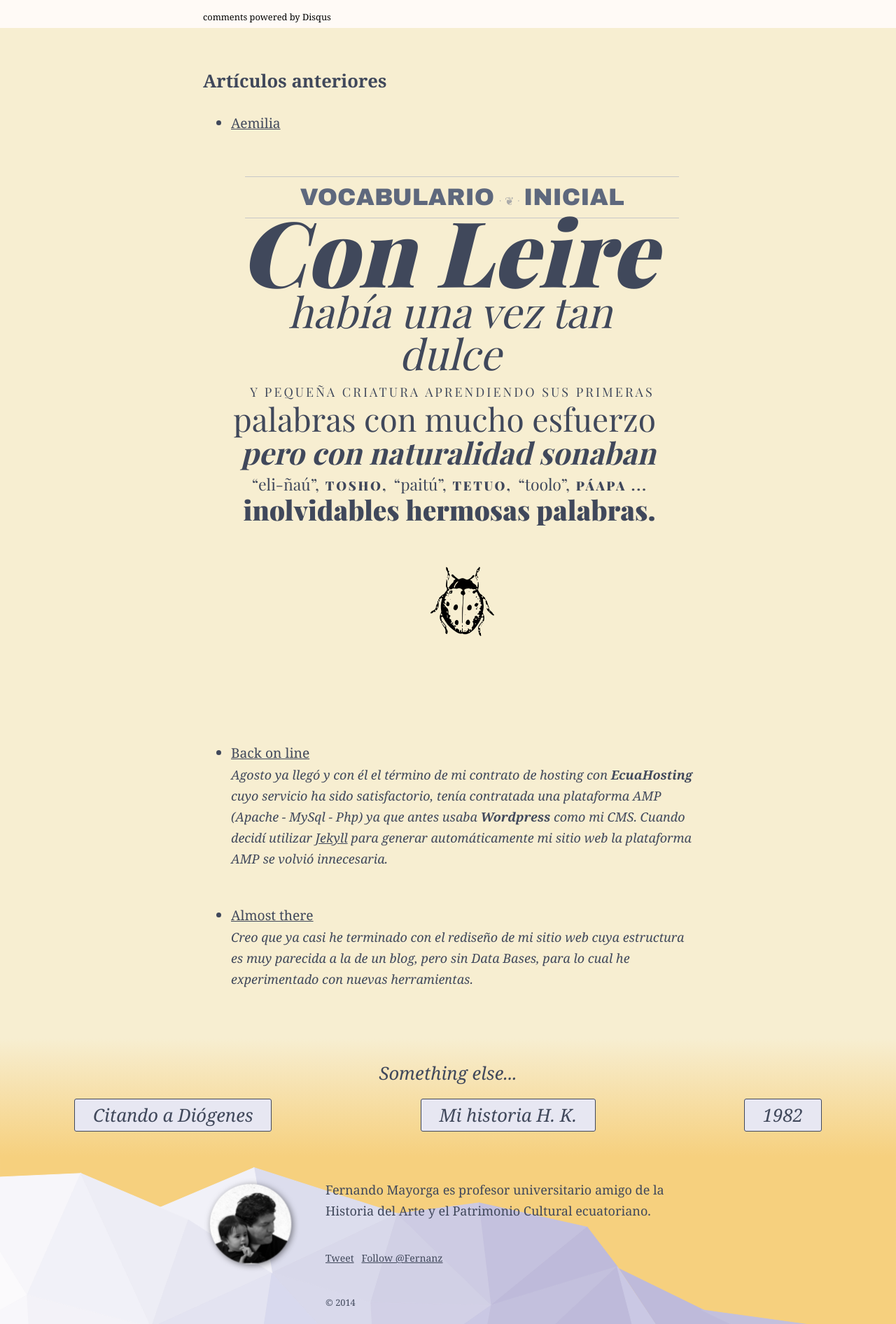
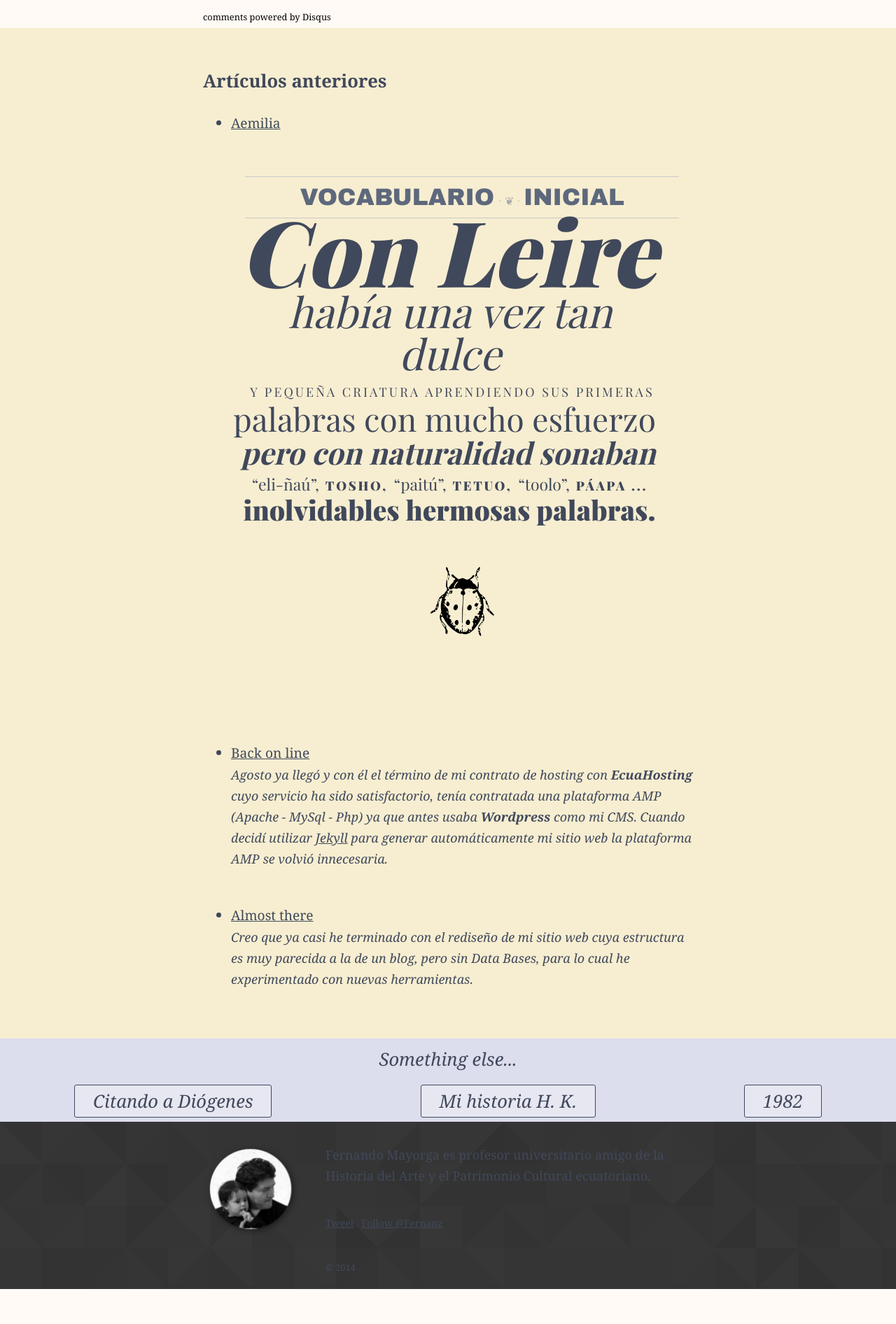
Before and after one commit to fernanz/fernanz.github.io, a Jekyll site: the page built from index.html, in a window 1280 px wide. Shown: the part 2342-4234 px from the top of the page at 70% size. Built offline with Jekyll 4.4.1, drawn with Linux system fonts in a browser that asks for light colours; some web fonts are replaced; Markdown is read by kramdown in place of the engine named in the settings; comment, search, counter and statistics services are not loaded; after the commit the page ends 4184 px from its top, so only the background shows below that.

Commit message:
Change footer backgrounds
As i told

```diff
--- a/css/_footer.scss
+++ b/css/_footer.scss
@@ -1,7 +1,6 @@
 // <footer>
 #footer {
-  background:url(/assets/grey.svg);
-  background-size: cover;
+  background:url(/assets/footer_lodyas.png);
   color: $color-subtle;
   margin-top: prem(0px);
   padding: prem(32px) 0 prem(20px) 0;
--- a/css/banner.css
+++ b/css/banner.css
@@ -120,16 +120,7 @@ section {
   position:relative;
   background-color: #DCDDED;
     /* Safari 5.1, Chrome 10+ */
-  background: -webkit-linear-gradient(top, #f7eed1, #f6d07e);
-
-  /* Firefox 3.6+ */
-  background: -moz-linear-gradient(top, #f7eed1, #f6d07e);
-
-  /* IE 10 */
-  background: -ms-linear-gradient(top, #f7eed1, #f6d07e);
-
-  /* Opera 11.10+ */
-  background: -o-linear-gradient(top, #f7eed1, #f6d07e);
+  background: url(../assets/papers.png)
   padding: 20px 0 30px 0;
   margin-top: 0;
   z-index: 1;
--- a/css/main.css
+++ b/css/main.css
@@ -750,8 +750,7 @@ img[src*='http://www.gravatar.com'] {
       width: 100%; } }
 
 #footer {
-  background: url(/assets/grey.svg);
-  background-size: cover;
+  background: url(/assets/footer_lodyas.png);
   color: #40485b;
   margin-top: 0rem;
   padding: 2rem 0 1.25rem 0;
```
Also changed, not shown: assets/footer_lodyas.png (added), assets/grey.svg (deleted), assets/papers.png (added).
